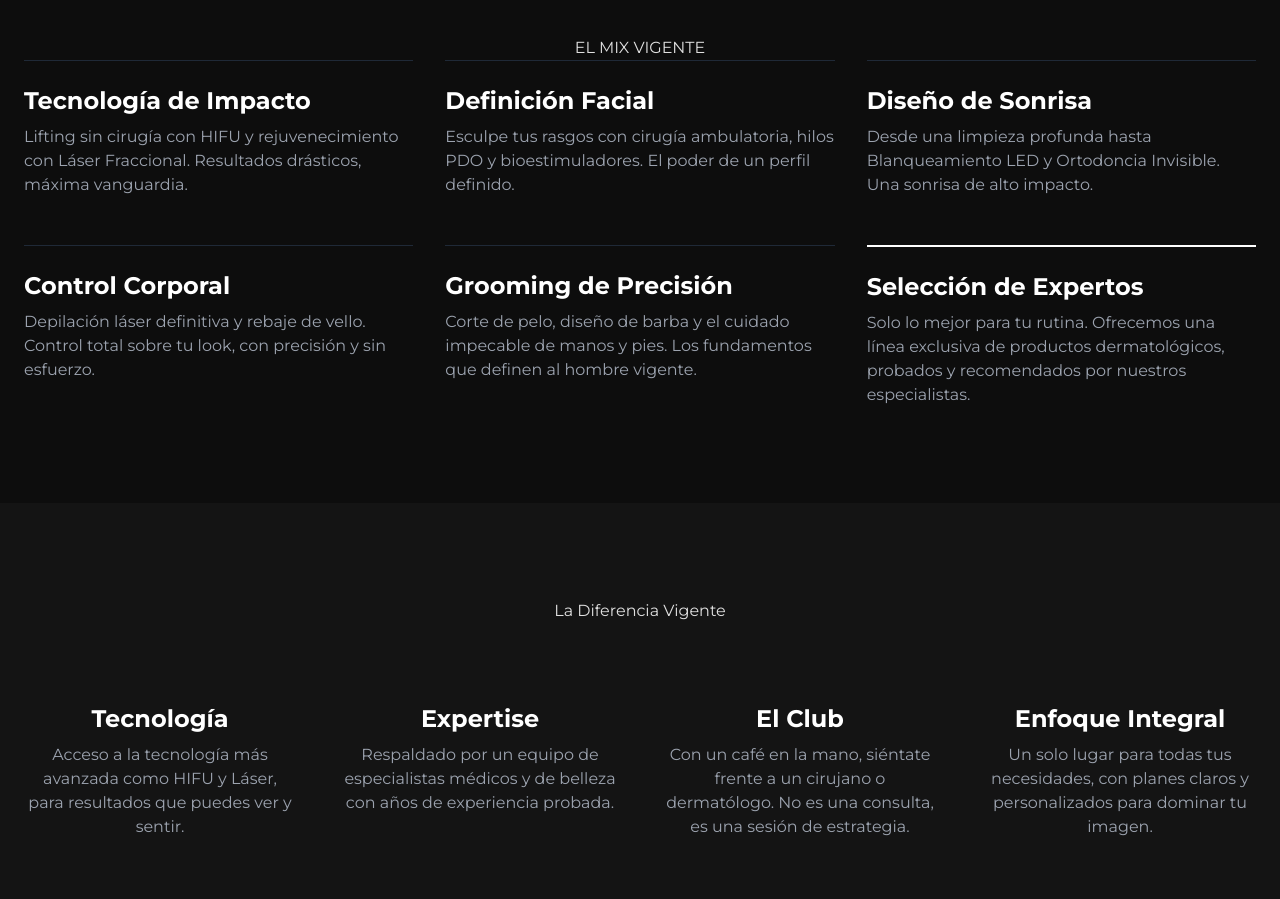
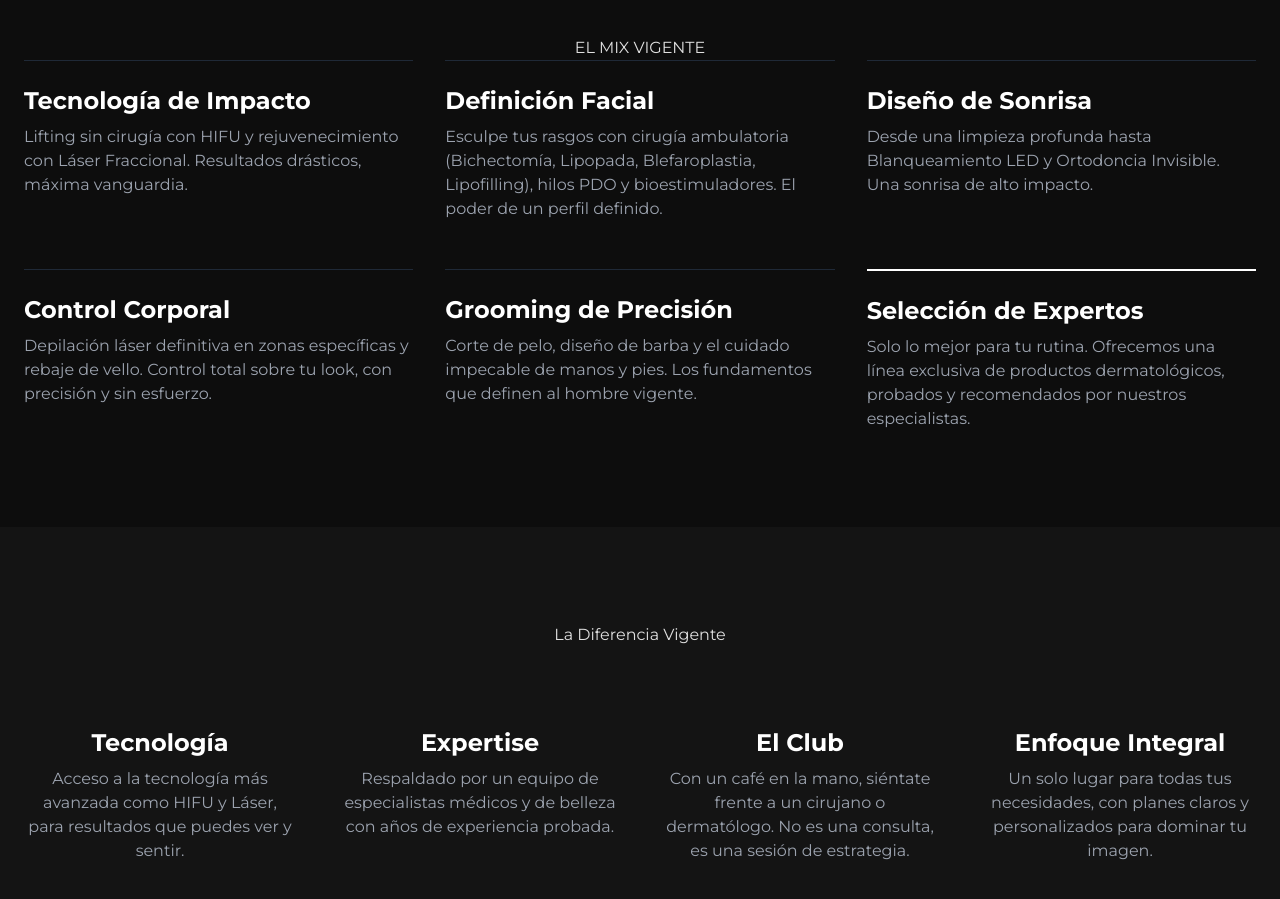
Before and after one commit to josuehernandeztapia/hombrevigente, a plain HTML site: page index.html in a window 1280 px wide. Shown: the part 860-1759 px from the top of the page. Drawn offline with nearby package versions, Linux system fonts and the light colour scheme.

Commit message:
Update index.html

```diff
--- a/index.html
+++ b/index.html
@@ -108,7 +108,7 @@
                     <!-- Service Item 2: Transformación Facial -->
                     <div class="border-t border-gray-800 pt-6">
                         <h3 class="text-2xl font-bold mb-2 text-white">Definición Facial</h3>
-                        <p class="text-gray-400">Esculpe tus rasgos con cirugía ambulatoria, hilos PDO y bioestimuladores. El poder de un perfil definido.</p>
+                        <p class="text-gray-400">Esculpe tus rasgos con cirugía ambulatoria (Bichectomía, Lipopada, Blefaroplastia, Lipofilling), hilos PDO y bioestimuladores. El poder de un perfil definido.</p>
                     </div>
                     <!-- Service Item 3: Transformación Dental -->
                     <div class="border-t border-gray-800 pt-6">
@@ -118,7 +118,7 @@
                     <!-- Service Item 4: Control Corporal -->
                     <div class="border-t border-gray-800 pt-6">
                         <h3 class="text-2xl font-bold mb-2 text-white">Control Corporal</h3>
-                        <p class="text-gray-400">Depilación láser definitiva y rebaje de vello. Control total sobre tu look, con precisión y sin esfuerzo.</p>
+                        <p class="text-gray-400">Depilación láser definitiva en zonas específicas y rebaje de vello. Control total sobre tu look, con precisión y sin esfuerzo.</p>
                     </div>
                     <!-- Service Item 5: Grooming Esencial -->
                     <div class="border-t border-gray-800 pt-6">
```
